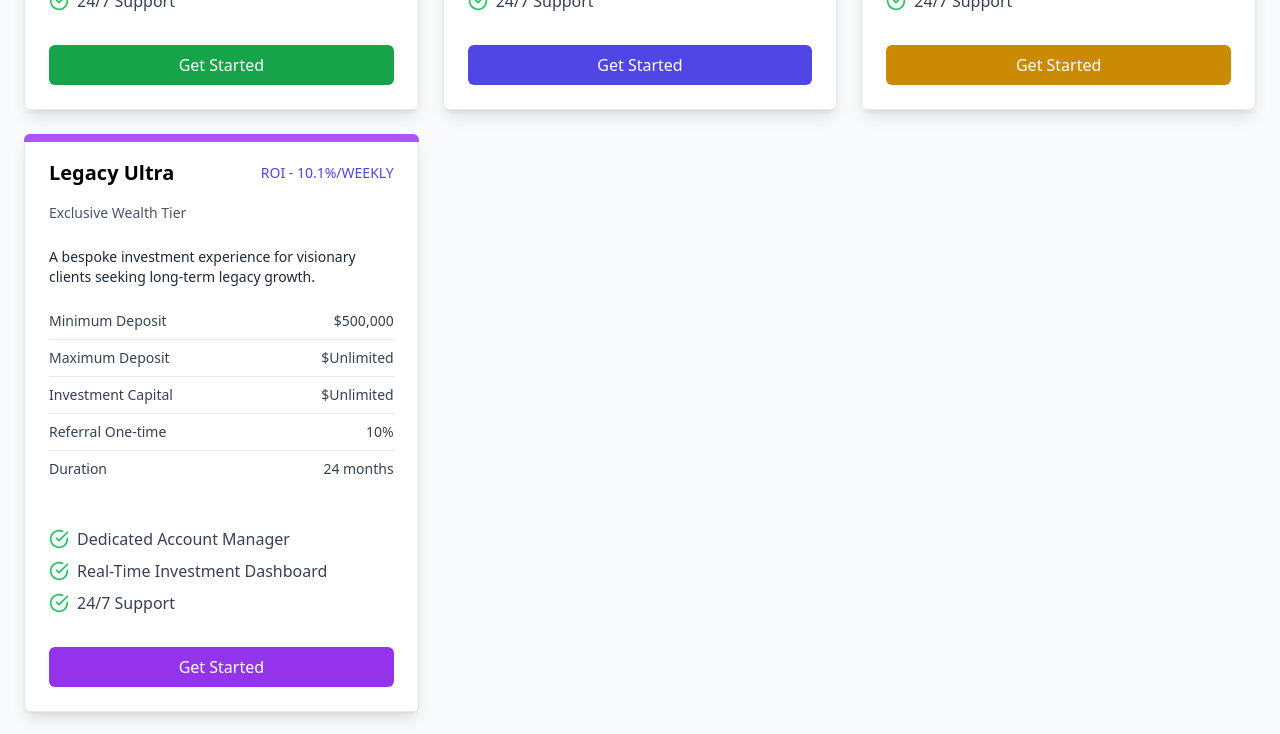
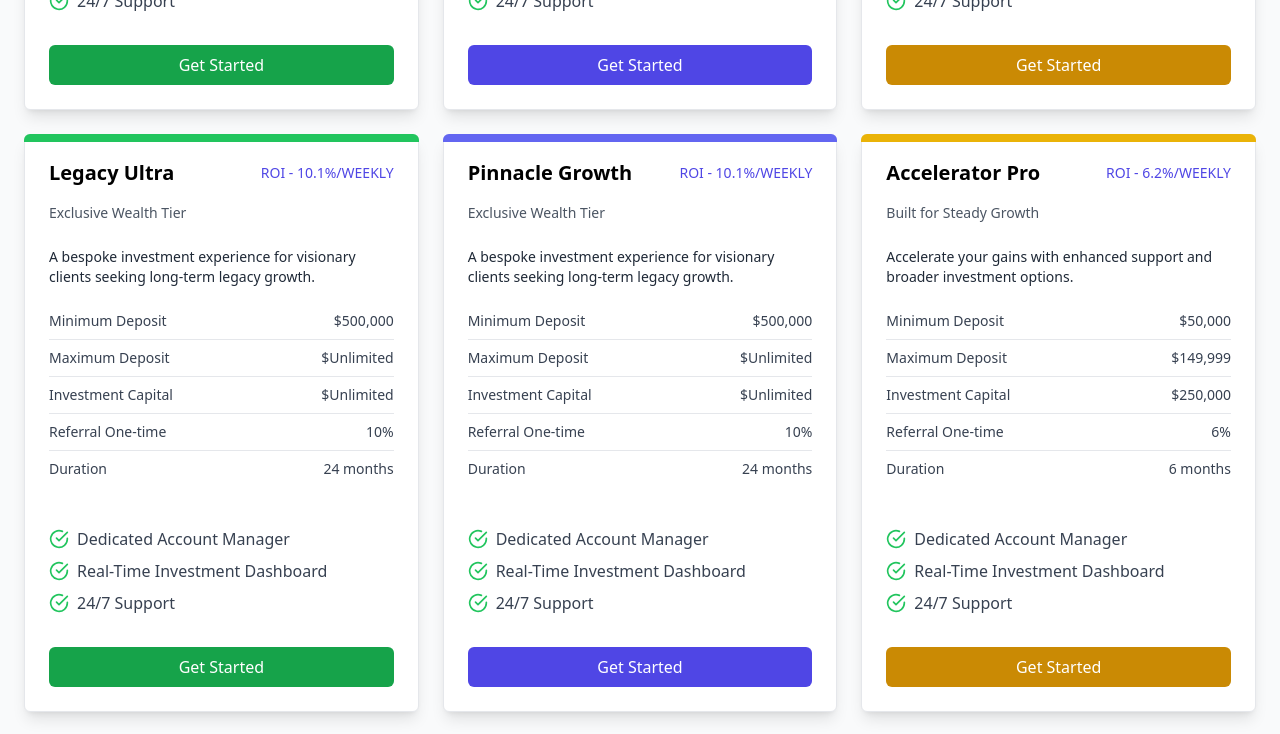
Before and after one commit to pizzanicks/rosnept, a Next.js app: page /plans in a window 1280 px wide. Shown: the part 1200-1934 px from the top of the page. Built offline with nearby package versions, Linux system fonts and the light colour scheme; no server answers.

Commit message:
commit this
commit changes

```diff
--- a/components/data/plans.js
+++ b/components/data/plans.js
@@ -96,9 +96,85 @@ export const plans = [
       ],
       cta: 'Get Started',
       enabled: true,
-      barColor: 'bg-purple-500',
-      buttonStyle: 'bg-purple-600 text-white hover:bg-purple-700 transition',
+      barColor: 'bg-green-500',
+      buttonStyle: 'bg-green-600 text-white hover:bg-green-700 transition',
       min: 500000,
       max: Infinity,
     },
+    {
+      plan: 'Pinnacle Growth',
+      subTitle: 'Exclusive Wealth Tier',
+      description: 'A bespoke investment experience for visionary clients seeking long-term legacy growth.',
+      price: '500,000$/24 months',
+      roi: '10.1%/WEEKLY',
+      highlights: [
+        'Minimum Deposit: 500,000',
+        'Maximum Deposit: Unlimited',
+        'Investment Capital: Unlimited',
+        'Referral One-time: 10%',
+        'Duration: 24 months',
+      ],
+      points: [
+        { text: 'Dedicated Account Manager', enabled: true },
+        { text: 'Real-Time Investment Dashboard', enabled: true },
+        { text: '24/7 Support', enabled: true },
+      ],
+      cta: 'Get Started',
+      enabled: true,
+      barColor: 'bg-indigo-500',
+      buttonStyle: 'bg-indigo-600 text-white hover:bg-indigo-700 transition',
+      min: 500000,
+      max: Infinity,
+    },
+    {
+      plan: 'Accelerator Pro',
+      subTitle: 'Built for Steady Growth',
+      description: 'Accelerate your gains with enhanced support and broader investment options.',
+      price: '50,000$/6 months',
+      roi: '6.2%/WEEKLY',
+      highlights: [
+        'Minimum Deposit: 50,000',
+        'Maximum Deposit: 149,999',
+        'Investment Capital: 250,000',
+        'Referral One-time: 6%',
+        'Duration: 6 months',
+      ],
+      points: [
+        { text: 'Dedicated Account Manager', enabled: true },
+        { text: 'Real-Time Investment Dashboard', enabled: true },
+        { text: '24/7 Support', enabled: true },
+      ],
+      cta: 'Get Started',
+      enabled: true,
+      barColor: 'bg-yellow-500',
+      buttonStyle: 'bg-yellow-600 text-white hover:bg-yellow-700 transition',
+      min: 50000,
+      max: 149999,
+    },
+    {
+      plan: 'Visionary Wealth',
+      subTitle: 'Built for Steady Growth',
+      description: 'Accelerate your gains with enhanced support and broader investment options.',
+      price: '50,000$/6 months',
+      roi: '6.2%/WEEKLY',
+      highlights: [
+        'Minimum Deposit: 50,000',
+        'Maximum Deposit: 149,999',
+        'Investment Capital: 250,000',
+        'Referral One-time: 6%',
+        'Duration: 6 months',
+      ],
+      points: [
+        { text: 'Dedicated Account Manager', enabled: true },
+        { text: 'Real-Time Investment Dashboard', enabled: true },
+        { text: '24/7 Support', enabled: true },
+      ],
+      cta: 'Get Started',
+      enabled: true,
+      barColor: 'bg-green-500',
+      buttonStyle: 'bg-green-600 text-white hover:bg-green-700 transition',
+      min: 50000,
+      max: 149999,
+    }
+
   ];
```
Also changed, not shown: public/logo-1.png.
